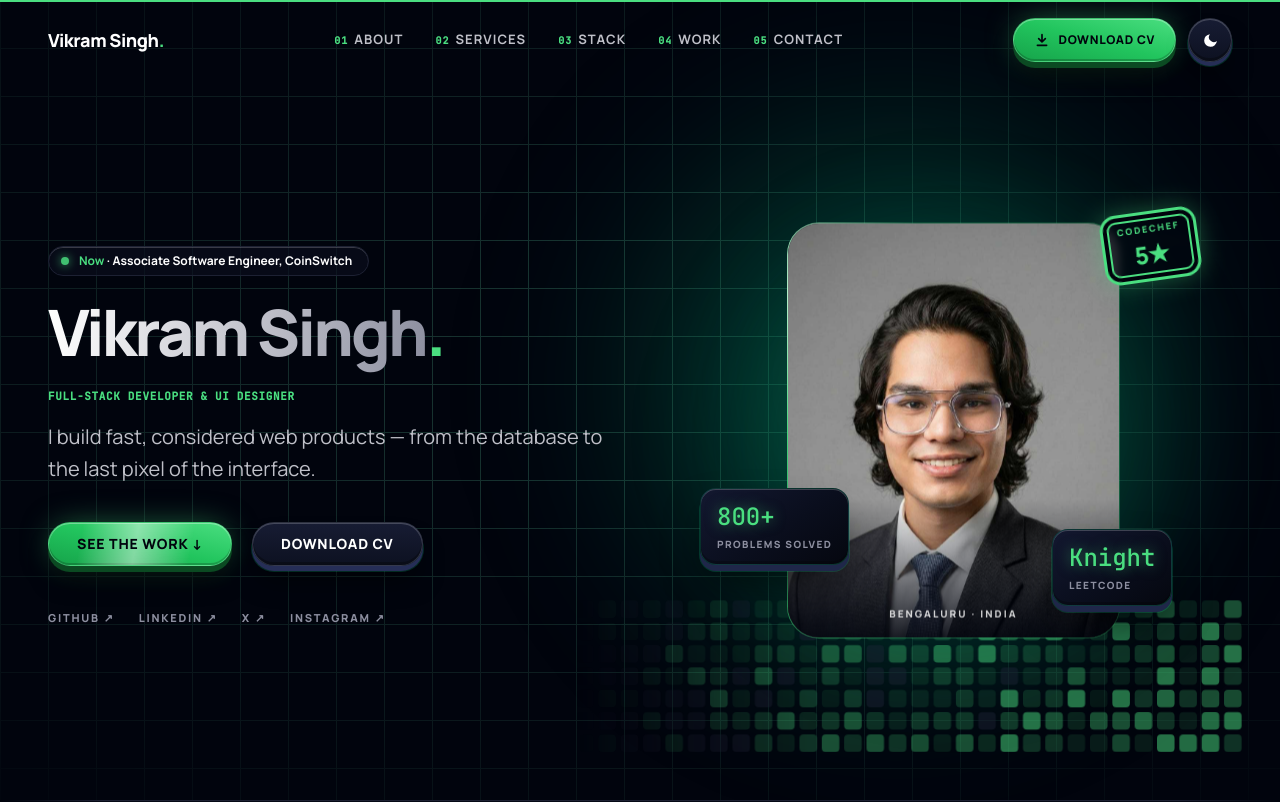
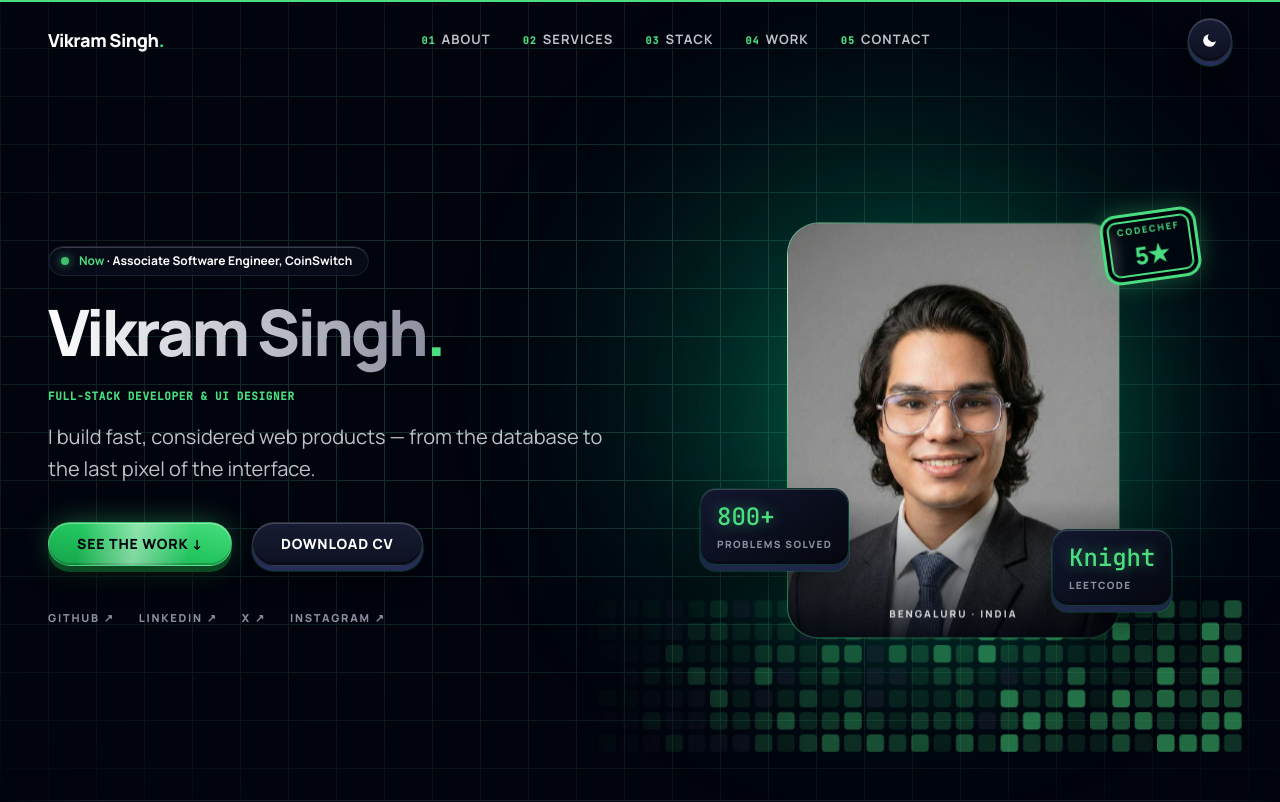
Before and after one commit to vikramsingh-786/3Dportfoliovsingh, a Next.js app: page / in a window 1280 px wide. Shown: the top 802 px of the page. Built offline with nearby package versions, Linux system fonts and the light colour scheme.

Commit message:
Remove sticky Download CV CTAs (navbar + mobile bar); keep the hero button
Co-Authored-By: Claude Opus 5.5 <noreply@anthropic.com>

```diff
--- a/app/components/Nav.tsx
+++ b/app/components/Nav.tsx
@@ -2,7 +2,6 @@
 
 import { useEffect, useState } from 'react';
 import { navLinks, profile } from '../lib/data';
-import { NavCV } from './ui';
 
 const ThemeToggle = () => {
   const [light, setLight] = useState(false);
@@ -79,7 +78,6 @@ const Nav = () => {
         </ul>
 
         <div className="flex items-center gap-3">
-          <NavCV href={profile.cv} />
           <ThemeToggle />
           <button
             type="button"
--- a/app/components/ui.tsx
+++ b/app/components/ui.tsx
@@ -259,45 +259,3 @@ export const BackToTop = () => {
     </AnimatePresence>
   );
 };
-
-const DownloadIcon = () => (
-  <svg viewBox="0 0 24 24" width="16" height="16" fill="none" stroke="currentColor" strokeWidth="2.5" strokeLinecap="round" strokeLinejoin="round" aria-hidden>
-    <path d="M12 4v11M7 10l5 5 5-5M5 20h14" />
-  </svg>
-);
-
-// Phones/tablets: "Download CV" bar pinned to the bottom once the hero is scrolled past
-// (desktop has it in the navbar). Leaves room on the right for the back-to-top key.
-export const StickyCV = ({ href }: { href: string }) => {
-  const { scrollY } = useScroll();
-  const reduced = useReducedMotion();
-  const [show, setShow] = useState(false);
-  useMotionValueEvent(scrollY, 'change', (v) => setShow(v > window.innerHeight * 0.8));
-
-  return (
-    <AnimatePresence>
-      {show && (
-        <motion.div
-          className="fixed bottom-5 left-5 right-[5.75rem] z-50 sm:bottom-8 sm:left-8 sm:right-auto lg:hidden"
-          initial={reduced ? { opacity: 0 } : { opacity: 0, y: 40 }}
-          animate={{ opacity: 1, y: 0 }}
-          exit={reduced ? { opacity: 0 } : { opacity: 0, y: 40 }}
-          transition={{ type: 'spring', stiffness: 300, damping: 26 }}
-        >
-          <a href={href} target="_blank" rel="noopener noreferrer" className="btn-key btn-shine w-full sm:w-auto">
-            <DownloadIcon />
-            Download CV
-          </a>
-        </motion.div>
-      )}
-    </AnimatePresence>
-  );
-};
-
-// Compact navbar version (desktop).
-export const NavCV = ({ href }: { href: string }) => (
-  <a href={href} target="_blank" rel="noopener noreferrer" className="btn-key hidden !min-h-11 !px-5 !text-xs lg:inline-flex">
-    <DownloadIcon />
-    Download CV
-  </a>
-);
--- a/app/page.tsx
+++ b/app/page.tsx
@@ -11,8 +11,7 @@ import Stack from './components/Stack';
 import Work from './components/Work';
 import Contact from './components/Contact';
 import Footer from './components/Footer';
-import { BackToTop, ScrollProgress, SpotlightTracker, StickyCV } from './components/ui';
-import { profile } from './lib/data';
+import { BackToTop, ScrollProgress, SpotlightTracker } from './components/ui';
 
 export default function Home() {
   return (
@@ -36,7 +35,6 @@ export default function Home() {
       </main>
       <Footer />
       </div>
-      <StickyCV href={profile.cv} />
       <BackToTop />
     </>
   );
```
